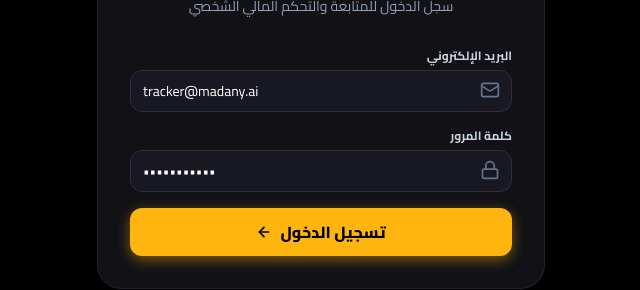
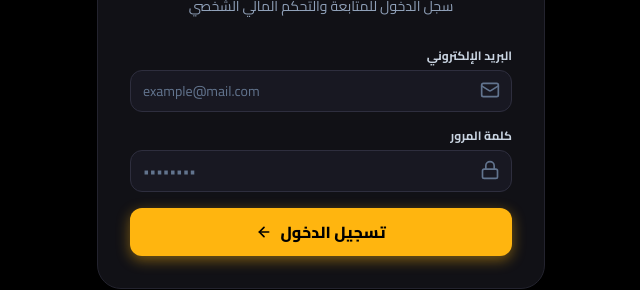
Before and after one commit to madany-ai/Personal_Finance_Tracker_MVP, a Next.js app: page /login in a window 1280 px wide. Shown: the part 332-622 px from the top of the page, without its empty margins (420-1060 px from the left). Built offline with nearby package versions, Linux system fonts and the light colour scheme.

Commit message:
fix: remove hardcoded login credentials

```diff
--- a/app/login/page.tsx
+++ b/app/login/page.tsx
@@ -7,8 +7,8 @@
 
 export default function LoginPage() {
   const router = useRouter();
-  const [email, setEmail] = useState('tracker@madany.ai');
-  const [password, setPassword] = useState('admin123456');
+  const [email, setEmail] = useState('');
+  const [password, setPassword] = useState('');
   const [loading, setLoading] = useState(false);
   const [error, setError] = useState('');
 
```
